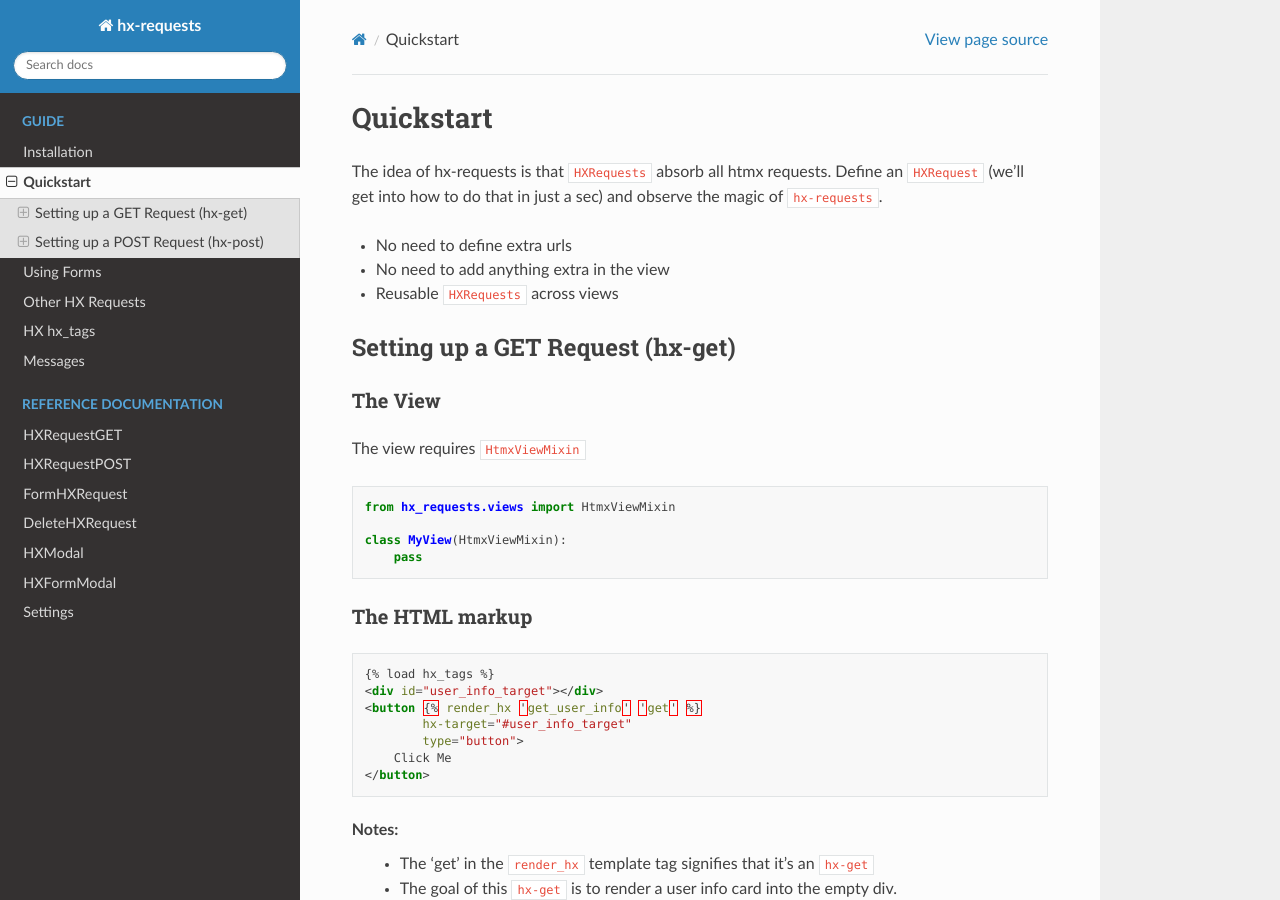
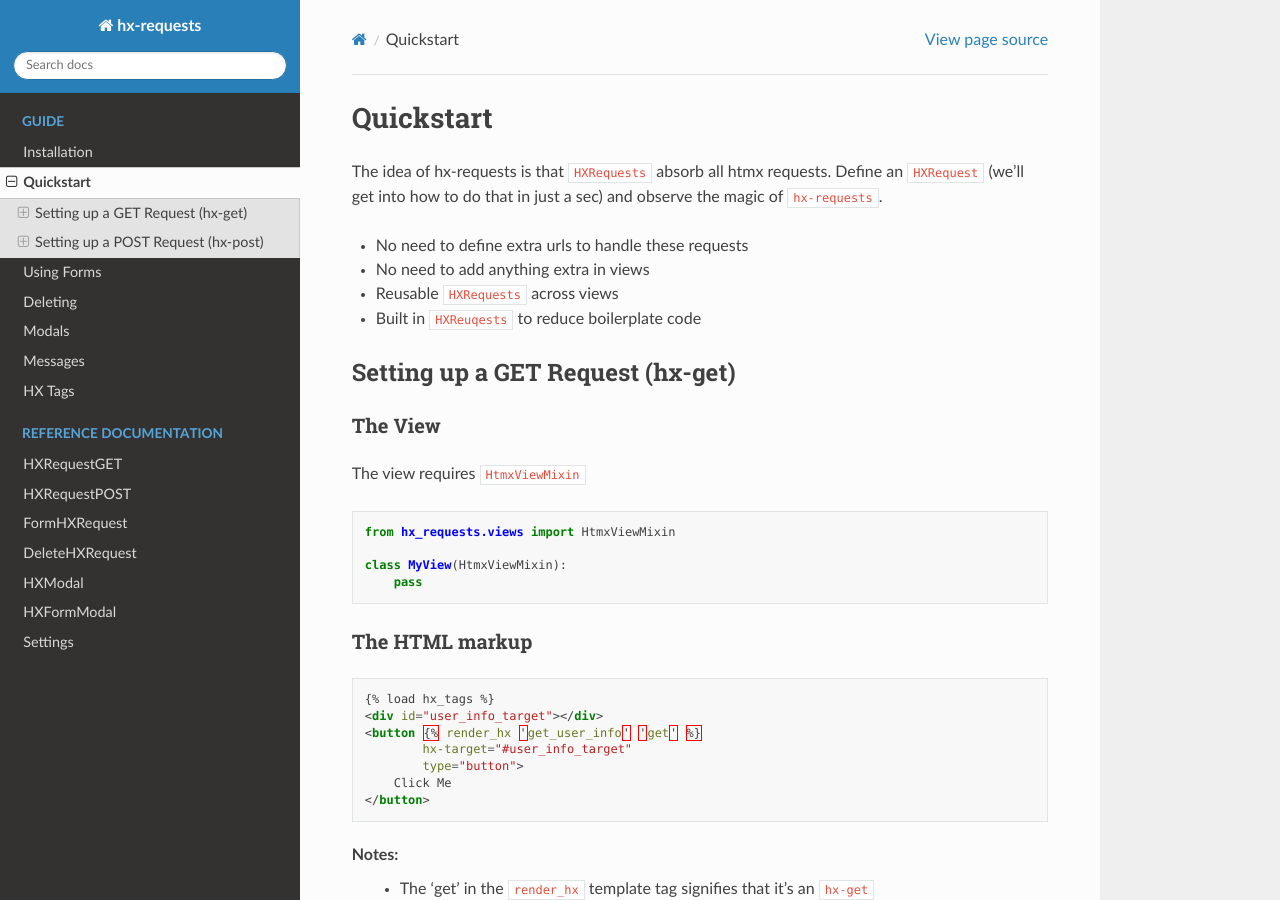
Before and after one commit to yaakovLowenstein/hx-requests, a Sphinx documentation site: the page built from docs/guide/quickstart.rst, in a window 1280 px wide and 900 px high. Built offline with Sphinx 7.4.7 and the Read the Docs theme 2.0.0, drawn with Linux system fonts in a browser that asks for light colours.

Commit message:
docs: Add docs on deleting

```diff
--- a/docs/guide/hx_requests.rst
+++ /dev/null
@@ -1,2 +0,0 @@
-Other HX Requests
-=================
--- a/docs/guide/hx_tags.rst
+++ b/docs/guide/hx_tags.rst
@@ -1,2 +1,2 @@
-HX hx_tags
-==========
+HX Tags
+=======
--- /dev/null
+++ b/docs/guide/modals.rst
@@ -0,0 +1,2 @@
+Modals
+======
--- a/docs/guide/quickstart.rst
+++ b/docs/guide/quickstart.rst
@@ -5,9 +5,10 @@ The idea of hx-requests is that :code:`HXRequests` absorb all htmx requests.
 Define an :code:`HXRequest` (we'll get into how to do that in just a sec) and
 observe the magic of :code:`hx-requests`.
 
-- No need to define extra urls
-- No need to add anything extra in the view
+- No need to define extra urls to handle these requests
+- No need to add anything extra in views
 - Reusable :code:`HXRequests` across views
+- Built in :code:`HXReuqests` to reduce boilerplate code
 
 Setting up a GET Request (hx-get)
 ---------------------------------
--- a/docs/index.rst
+++ b/docs/index.rst
@@ -18,9 +18,10 @@ with htmx, and many other awesome features.
    guide/installation
    guide/quickstart
    guide/forms
-   guide/hx_requests
+   guide/delete
+   guide/modals
+   guide/messages
    guide/hx_tags
-   guide/messages
 
 
 .. toctree::
```
Also changed, not shown: docs/guide/delete.rst (added, +33 -0 lines).
